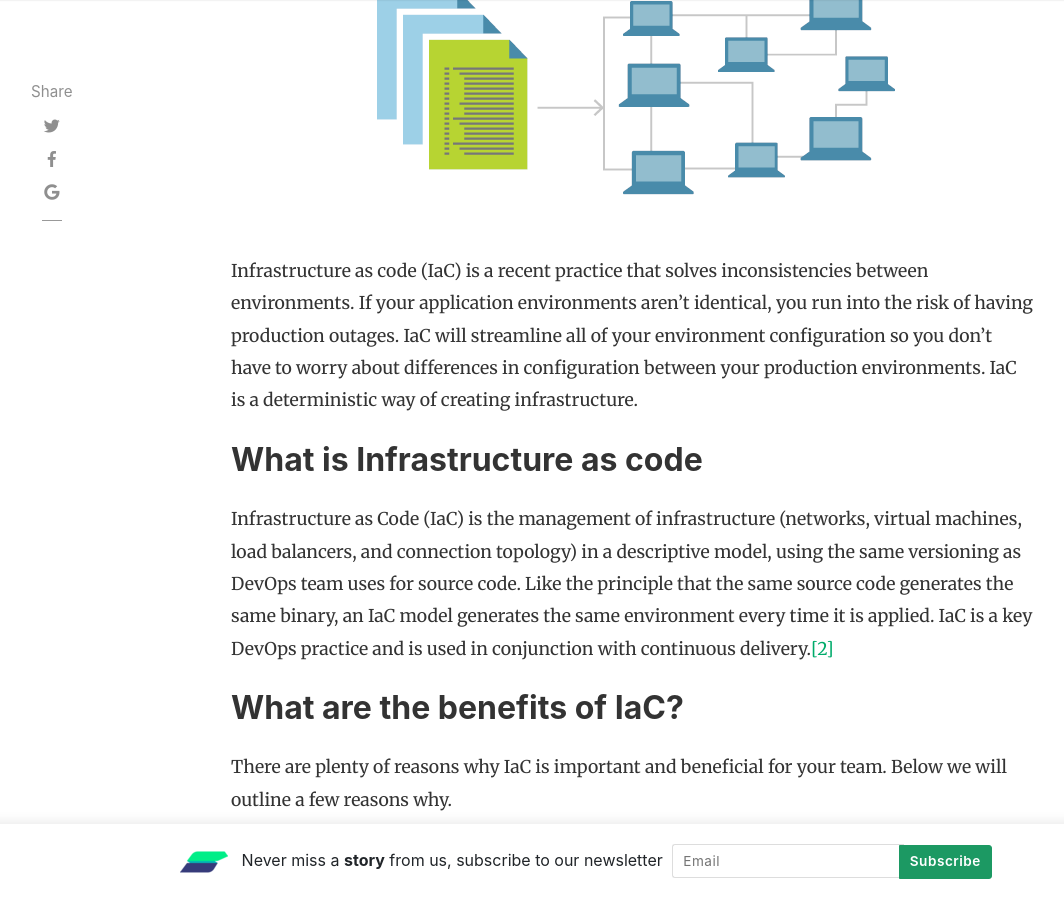
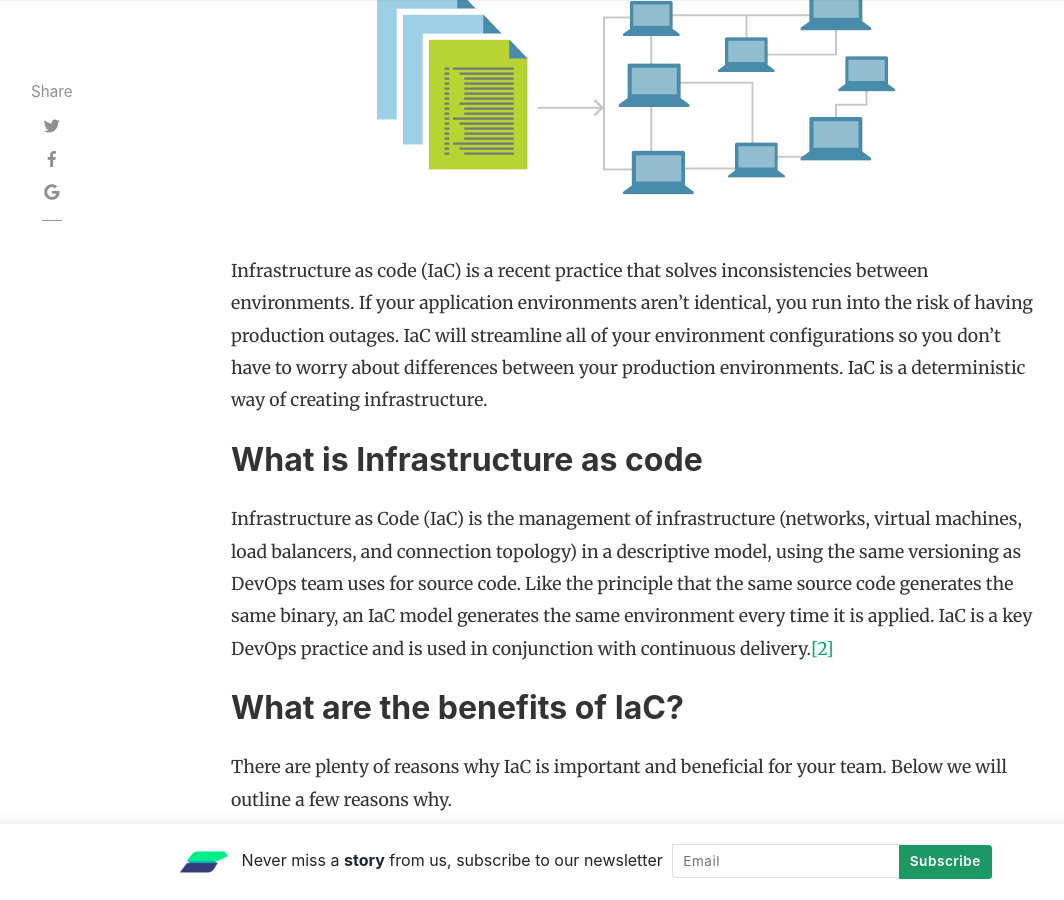
Before and after one commit to ScalarSoftware/blog, a Jekyll site: the page built from _posts/2019-03-07-the-importance-of-infrastructure-as-code.md, in a window 1280 px wide and 900 px high, scrolled down 350 px. Shown: the whole window, without its empty margins (54-1118 px from the left). Built offline with Jekyll 4.4.1, drawn with Linux system fonts in a browser that asks for light colours; nearby versions of some CDN libraries; comment, search, counter and statistics services are not loaded; some of the changed text lies outside the part shown.

Commit message:
post update

```diff
--- a/_posts/2019-03-07-the-importance-of-infrastructure-as-code.md
+++ b/_posts/2019-03-07-the-importance-of-infrastructure-as-code.md
@@ -9,7 +9,7 @@ hidden: false
 date: 2019-03-07 1:54:00 -0500
 ---
 
-Infrastructure as code (IaC) is a recent practice that solves inconsistencies between environments. If your application environments aren’t identical, you run into the risk of having production outages. IaC will streamline all of your environment configuration so you don’t have to worry about differences in configuration between your production environments. IaC is a deterministic way of creating infrastructure.
+Infrastructure as code (IaC) is a recent practice that solves inconsistencies between environments. If your application environments aren’t identical, you run into the risk of having production outages. IaC will streamline all of your environment configurations so you don’t have to worry about differences between your production environments. IaC is a deterministic way of creating infrastructure.
 
 ## What is Infrastructure as code
 
```
Also changed, not shown: other parts of _posts/2019-03-07-the-importance-of-infrastructure-as-code.md (+1 -1 lines).
